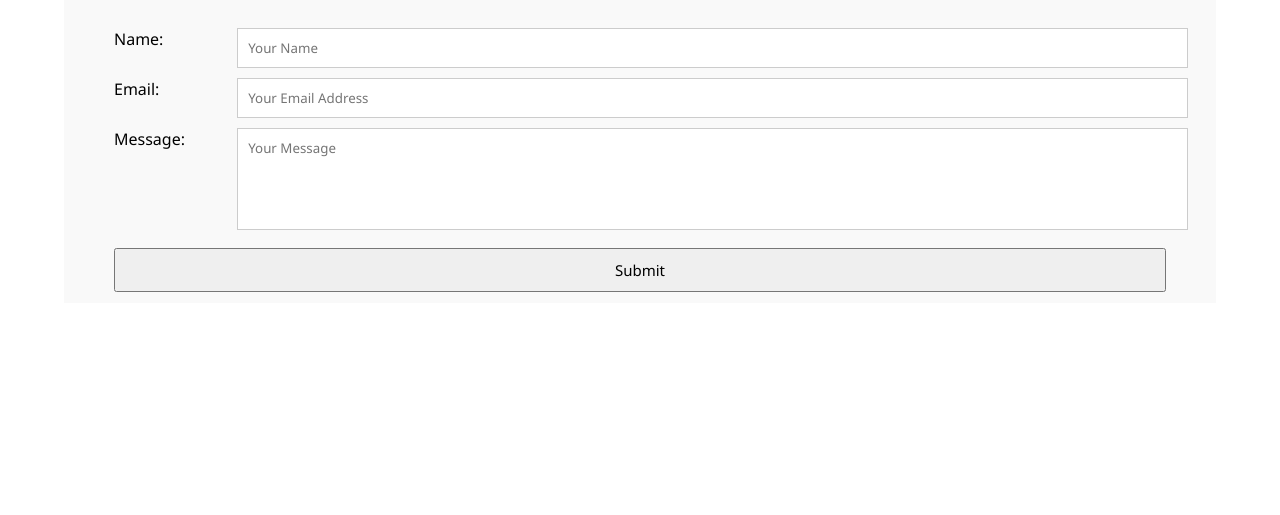
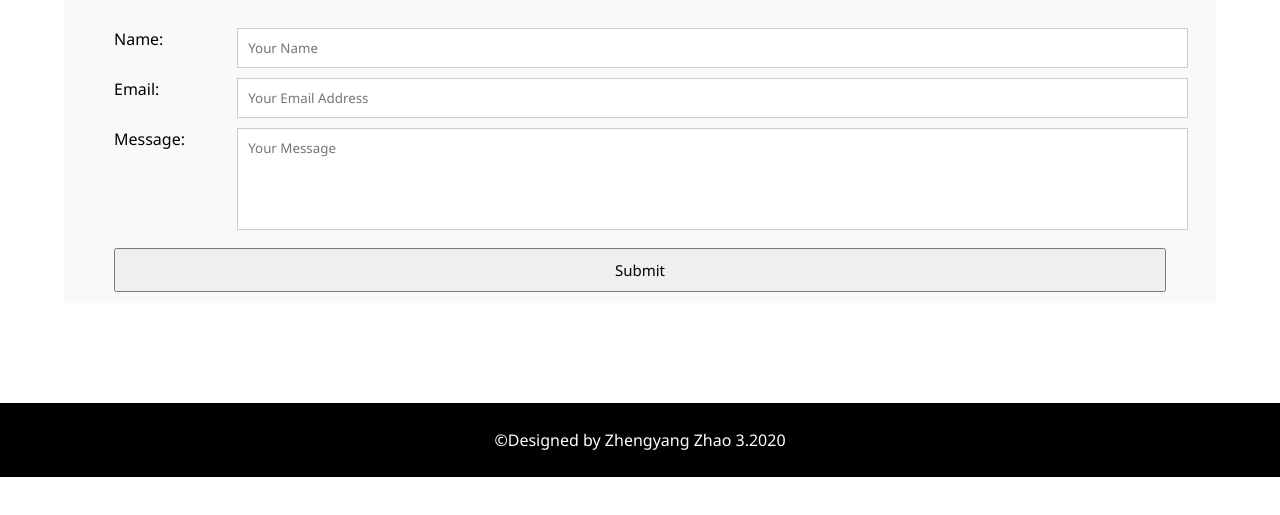
Before and after one commit to zzyang20/SI539, a plain HTML site: page contact.html in a window 1280 px wide. Shown: the part 179-694 px from the top of the page. Drawn offline with Linux system fonts and the light colour scheme.

Commit message:
Update contact.html

```diff
--- a/contact.html
+++ b/contact.html
@@ -76,7 +76,9 @@
           </form>
 
     </main>
-
+    <footer>
+        <p>&copy;Designed by Zhengyang Zhao 3.2020</p>
+    </footer>
 
 </body>
 </html>
```
